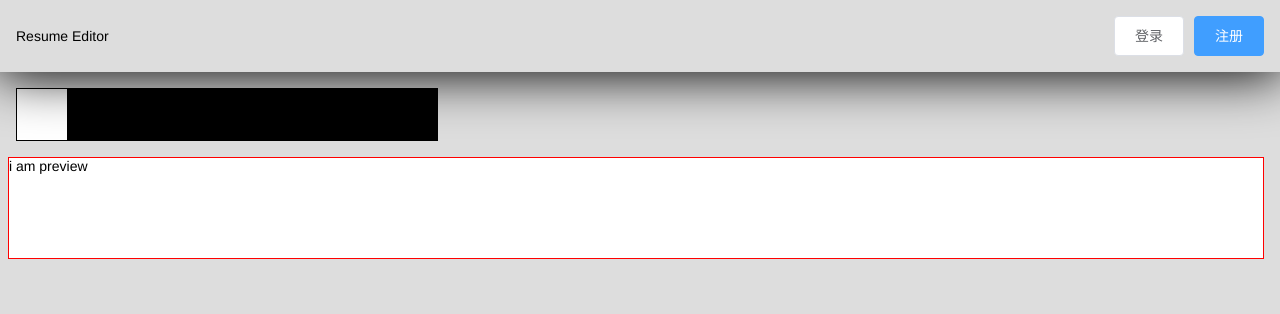
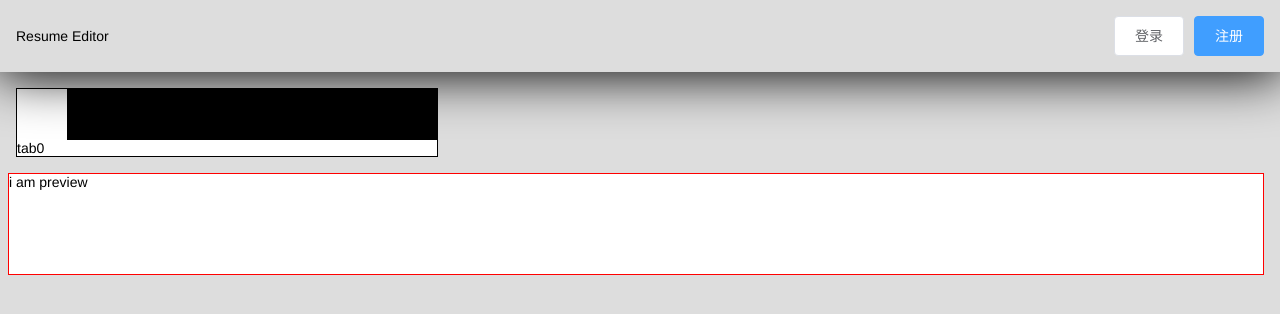
Before and after one commit to wfwuestc/resume-editor, a Vue app: page / in a window 1280 px wide. Shown: the top 314 px of the page. Built offline with nearby package versions, Linux system fonts and the light colour scheme.

Commit message:
editor 导航键功功能基本完成

```diff
--- a/src/components/Editor.vue
+++ b/src/components/Editor.vue
@@ -2,35 +2,61 @@
 	<div id="editor">
     <nav>
       <ul class="nav-bar">
-        <li class="active">
+        <li v-bind:class="{active: currentTab === 0}" v-on:click="currentTab = 0">
           <svg class="icon" aria-hidden="true" style="width: 50px; height: 50px">
             <use xlink:href="#icon-credential"></use>
           </svg>
         </li>
-        <li>
+        <li v-bind:class="{active: currentTab === 1}" v-on:click="currentTab = 1">
           <svg class="icon" aria-hidden="true" style="width: 50px; height: 50px">
             <use xlink:href="#icon-xueli"></use>
           </svg>
         </li>
-        <li>
+        <li v-bind:class="{active: currentTab === 2}" v-on:click="currentTab = 2">
           <svg class="icon" aria-hidden="true" style="width: 50px; height: 50px">
             <use xlink:href="#icon-skill"></use>
           </svg>
         </li>
-        <li>
+        <li v-bind:class="{active: currentTab === 3}" v-on:click="currentTab = 3">
           <svg class="icon" aria-hidden="true" style="width: 50px; height: 50px">
             <use xlink:href="#icon-work"></use>
           </svg>
         </li>
-        <li>
+        <li v-bind:class="{active: currentTab === 4}" v-on:click="currentTab = 4">
           <svg class="icon" aria-hidden="true" style="width: 50px; height: 50px">
             <use xlink:href="#icon-fav"></use>
           </svg>
         </li>
       </ul>
     </nav>
+    <ul class="edit-content">
+      <li v-bind:class="{active: currentTab === 0}">
+        tab0
+      </li>
+      <li v-bind:class="{active: currentTab === 1}">
+        tab1
+      </li>
+      <li v-bind:class="{active: currentTab === 2}">
+        tab2
+      </li>
+      <li v-bind:class="{active: currentTab === 3}">
+        tab3
+      </li>
+      <li v-bind:class="{active: currentTab === 4}">
+        tab4
+      </li>
+    </ul>
 	</div>
 </template>
+<script>
+  export default {
+    data () {
+      return {
+        currentTab: 0
+      }
+    }
+  }
+</script>
 <style lang="scss">
 	#editor {
 		border: 1px solid black;
@@ -60,4 +86,12 @@
       }
     }
   }
+  .edit-content {
+    li {
+      display: none;
+    }
+    li.active {
+      display: block;
+    }
+  }
 </style>
```
